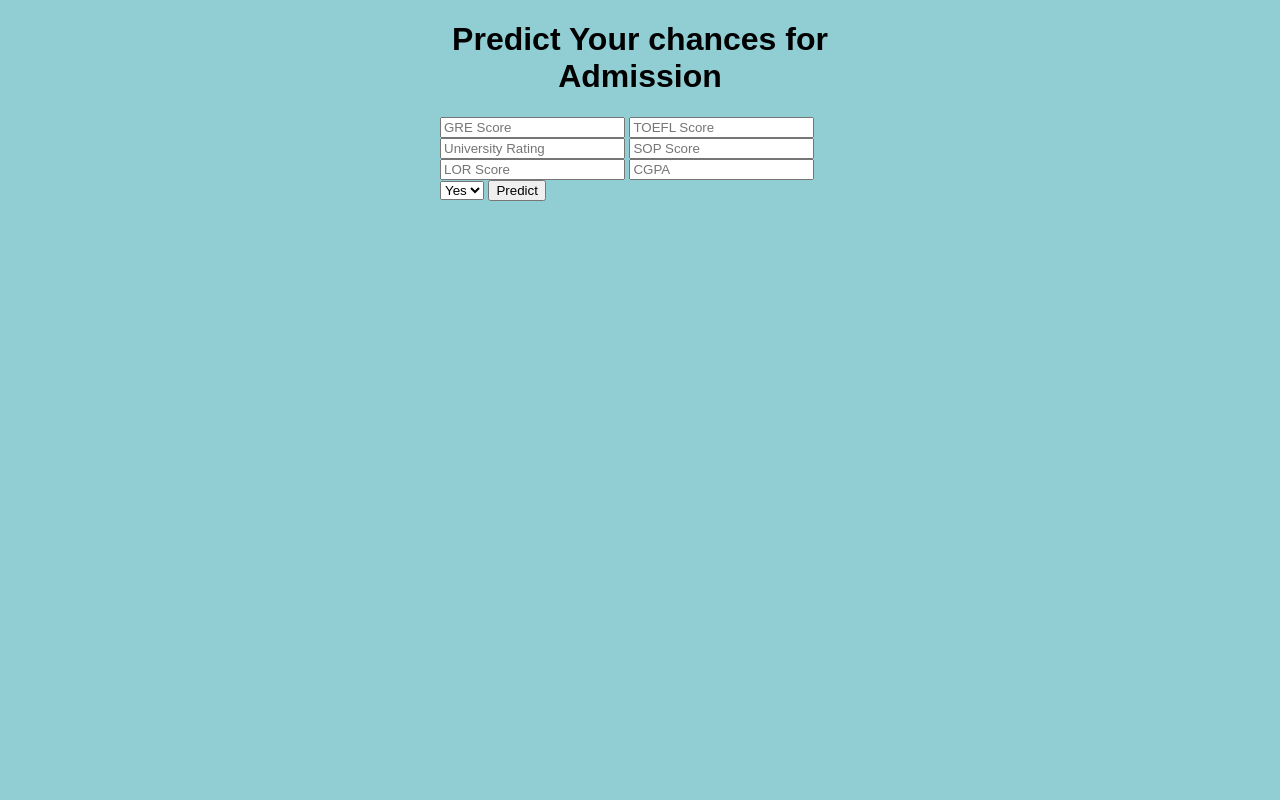
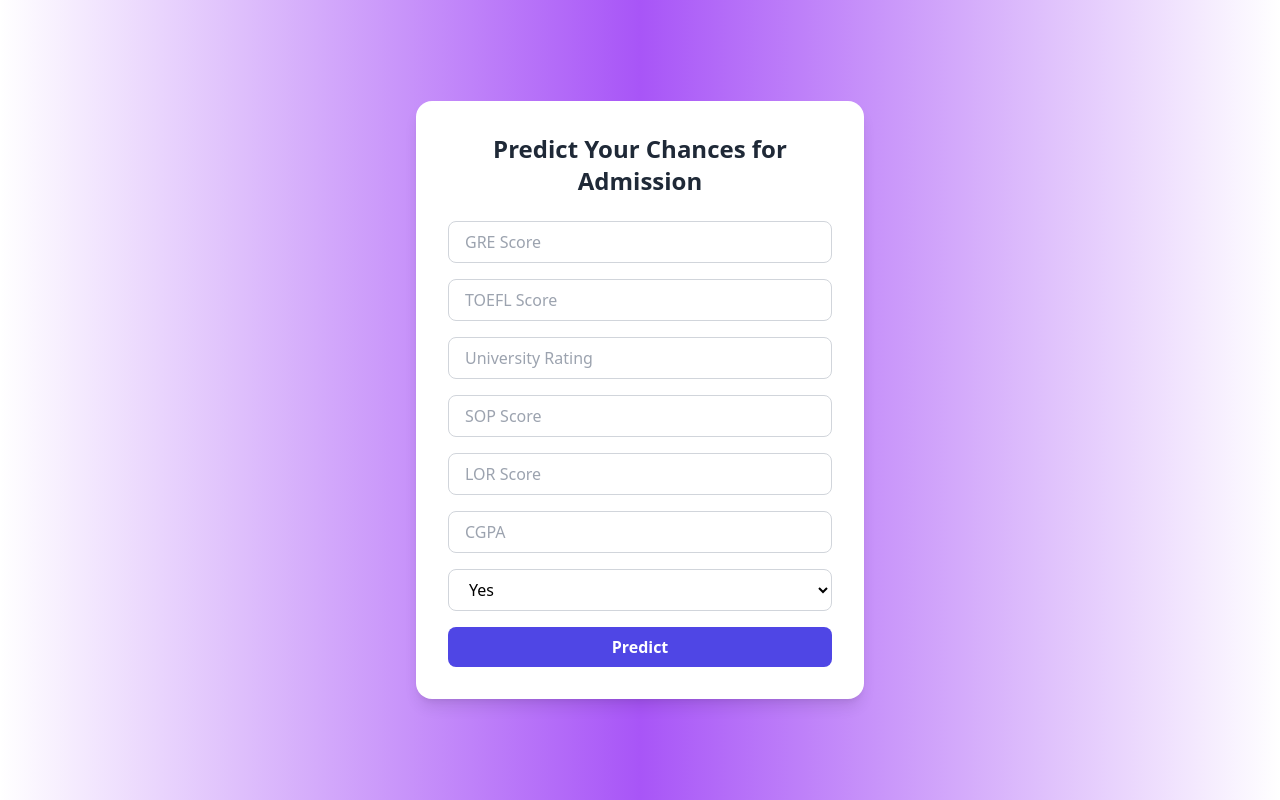
Before and after one commit to dhruv6677/admission-prod-dep, a Flask app: page / in a window 1280 px wide. Run offline with Flask 2, Linux system fonts and the light colour scheme; some libraries are stand-ins or nearby versions.

Commit message:
update ui and UX

```diff
--- a/templates/base.html
+++ b/templates/base.html
@@ -4,7 +4,8 @@
     <meta charset="UTF-8">
     <meta name="viewport" content="width=device-width, initial-scale=1.0">
     <meta http-equiv="X-UA-Compatible" content="ie=edge">
-    <link rel="stylesheet" href="{{ url_for('static', filename='css/main.css') }}">
+    <!-- <link rel="stylesheet" href="{{ url_for('static', filename='css/main.css') }}"> -->
+    <script src="https://cdn.jsdelivr.net/npm/@tailwindcss/browser@4"></script>
     {% block head %}{% endblock %}
 </head>
 <body>
--- a/templates/index.html
+++ b/templates/index.html
@@ -1,28 +1,42 @@
 {% extends 'base.html' %}
 
 {% block head %}
-
 <title>Search Page</title>
-<link rel="stylesheet" href="{{ url_for('static', filename='css/style.css') }}">
+<script src="https://cdn.tailwindcss.com"></script>
 {% endblock %}
 
 {% block body %}
-<div class="content">
-    <h1 style="text-align: center">Predict Your chances for Admission</h1>
+<div class="min-h-screen flex items-center justify-center bg-gradient-to-r from-indigo-500 via-purple-500 to-pink-500 p-4">
+    <div class="bg-white p-8 rounded-2xl shadow-lg w-full max-w-md">
+        <h1 class="text-2xl font-bold text-center text-gray-800 mb-6">Predict Your Chances for Admission</h1>
 
-    <div class="form">
-        <form action="/predict" method="POST">
-            <input type="number" name="gre_score" id="gre_score" placeholder="GRE Score">
-            <input type="number" name="toefl_score" id="toefl_score" placeholder="TOEFL Score">
-            <input type="number" name="university_rating" id="university_rating" placeholder="University Rating">
-            <input type="number" name="sop" id="sop" placeholder="SOP Score">
-            <input type="number" name="lor" id="lor" placeholder="LOR Score">
-            <input type="number" name="cgpa" id="cgpa"placeholder="CGPA" step="any">
-            <select name="research" id="research">
-  <option value="yes">Yes</option>
-  <option value="no">No</option>
-</select>
-            <input type="submit" value="Predict">
+        <form action="/predict" method="POST" class="space-y-4">
+            <input type="number" name="gre_score" id="gre_score" placeholder="GRE Score"
+                class="w-full px-4 py-2 border border-gray-300 rounded-lg focus:outline-none focus:ring-2 focus:ring-indigo-500" required>
+
+            <input required type="number" name="toefl_score" id="toefl_score" placeholder="TOEFL Score"
+                class="w-full px-4 py-2 border border-gray-300 rounded-lg focus:outline-none focus:ring-2 focus:ring-indigo-500">
+
+            <input required type="number" name="university_rating" id="university_rating" placeholder="University Rating"
+                class="w-full px-4 py-2 border border-gray-300 rounded-lg focus:outline-none focus:ring-2 focus:ring-indigo-500">
+
+            <input required type="number" name="sop" id="sop" placeholder="SOP Score"
+                class="w-full px-4 py-2 border border-gray-300 rounded-lg focus:outline-none focus:ring-2 focus:ring-indigo-500">
+
+            <input required type="number" name="lor" id="lor" placeholder="LOR Score"
+                class="w-full px-4 py-2 border border-gray-300 rounded-lg focus:outline-none focus:ring-2 focus:ring-indigo-500">
+
+            <input required type="number" name="cgpa" id="cgpa" placeholder="CGPA" step="any"
+                class="w-full px-4 py-2 border border-gray-300 rounded-lg focus:outline-none focus:ring-2 focus:ring-indigo-500">
+
+            <select name="research" id="research"
+                class="w-full px-4 py-2 border border-gray-300 rounded-lg bg-white focus:outline-none focus:ring-2 focus:ring-indigo-500">
+                <option value="yes">Yes</option>
+                <option value="no">No</option>
+            </select>
+
+            <input type="submit" value="Predict"
+                class="w-full py-2 bg-indigo-600 hover:bg-indigo-700 text-white font-semibold rounded-lg transition duration-200">
         </form>
     </div>
 </div>
```
Also changed, not shown: templates/results.html (+11 -17 lines).
